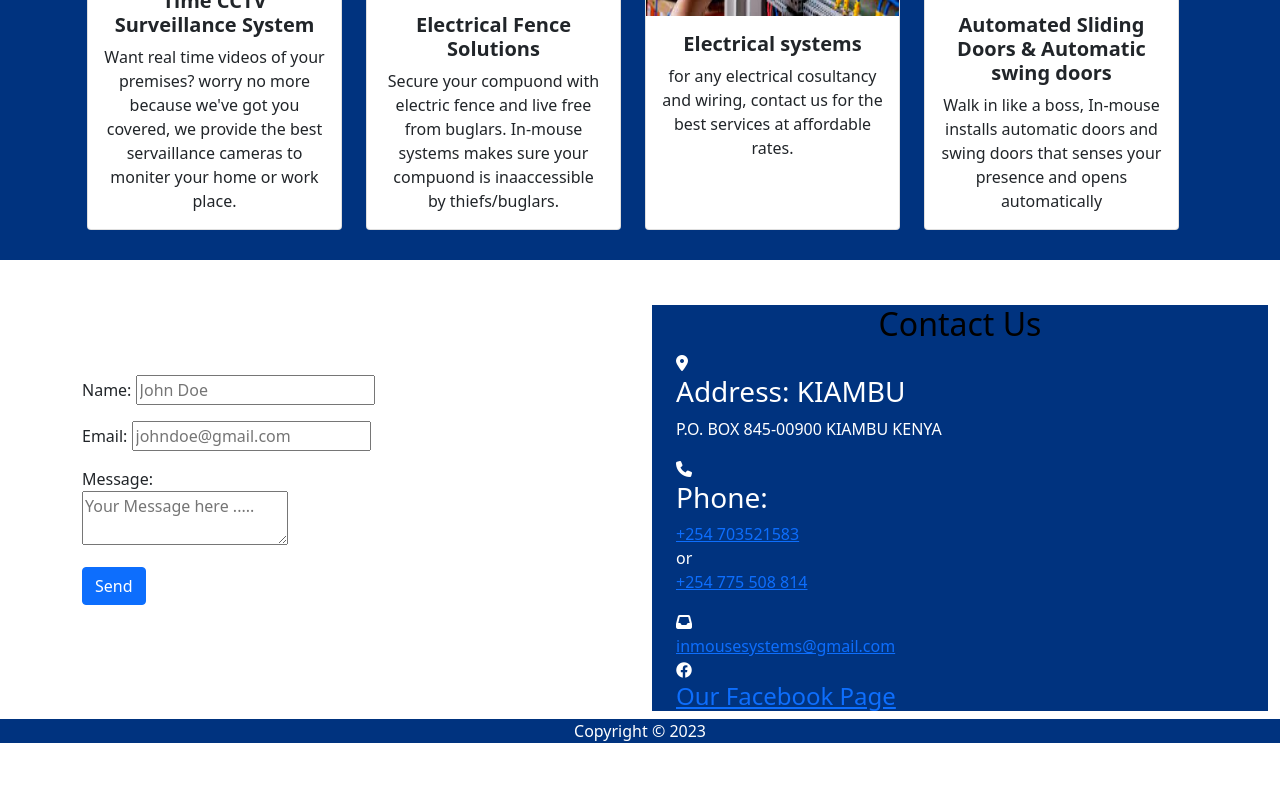
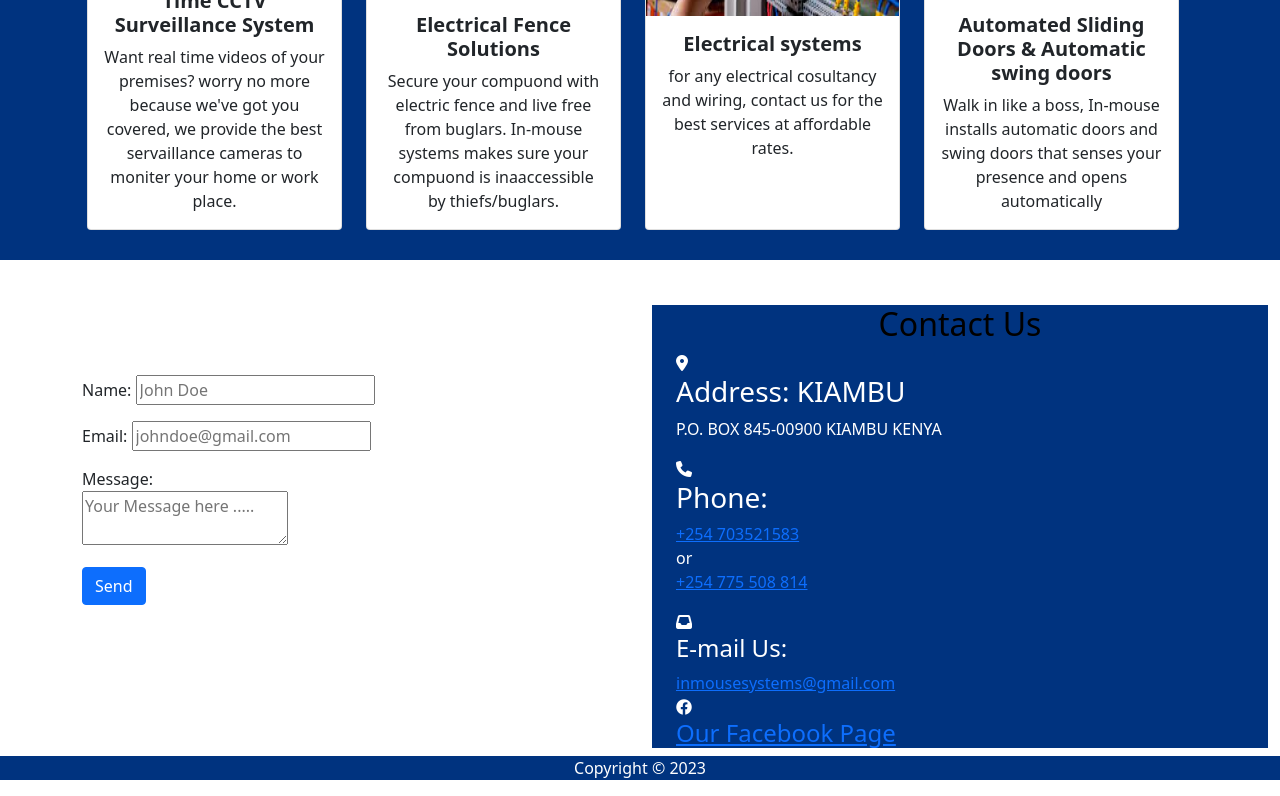
Before and after one commit to EdwinNdungu/IN-MOUSE-SYSTEM-ltd, a plain HTML site: page index.html in a window 1280 px wide. Shown: the part 2092-2888 px from the top of the page. Before the commit the page ends 2851 px from the top, so only its background shows below. Drawn offline with nearby package versions, Linux system fonts and the light colour scheme.

Commit message:
updated social details

```diff
--- a/index.html
+++ b/index.html
@@ -229,7 +229,7 @@
                   <i class="fa-solid fa-inbox"></i>
                 </div>
                 <div>
-
+                  <h4>E-mail Us:</h4>
                   <a href="mailto:inmousesystems@gmail.com">inmousesystems@gmail.com</a>
                 </div>
               </div>
```
